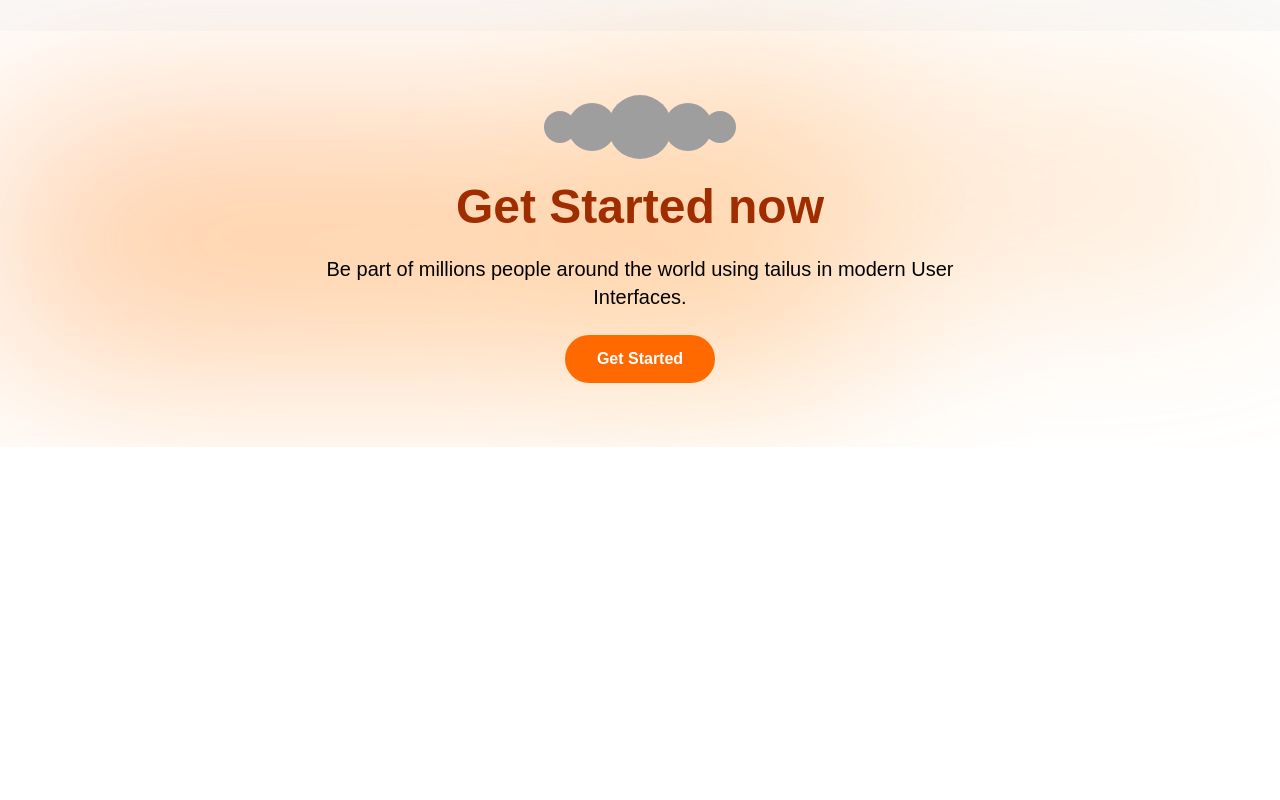
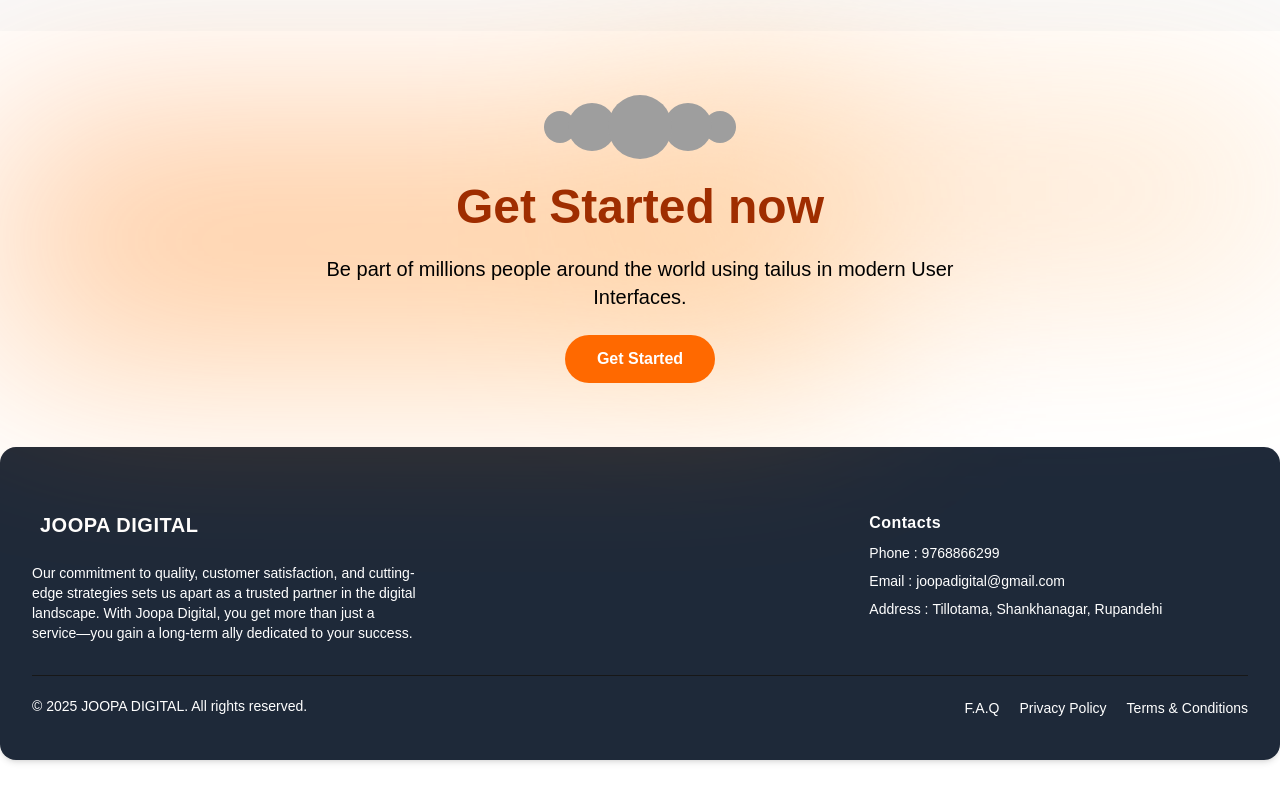
Before and after one commit to DarkSynapse0/Joopa-Digital, a Next.js app: page / in a window 1280 px wide. Shown: the part 3231-4031 px from the top of the page. Before the commit the page ends 3678 px from the top, so only its background shows below. Built offline with nearby package versions, Linux system fonts and the light colour scheme; grey boxes are pictures that could not be loaded.

Commit message:
Updated layout.tsx

```diff
--- a/src/app/layout.tsx
+++ b/src/app/layout.tsx
@@ -29,9 +29,9 @@ export default function RootLayout({
       <body
         className={`${geistSans.variable} ${geistMono.variable} antialiased`}
       >
-        {/* <header>{<Navbar />}</header> */}
+        <header>{<Navbar />}</header>
         {children}
-        {/* <footer>{<Footer />}</footer> */}
+        <footer>{<Footer />}</footer>
       </body>
     </html>
   );
```
